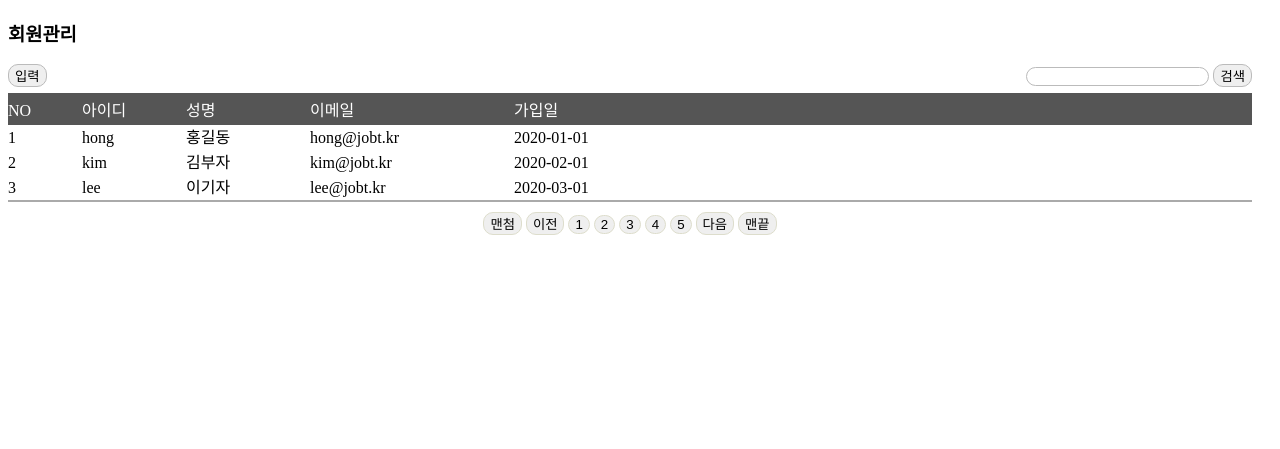
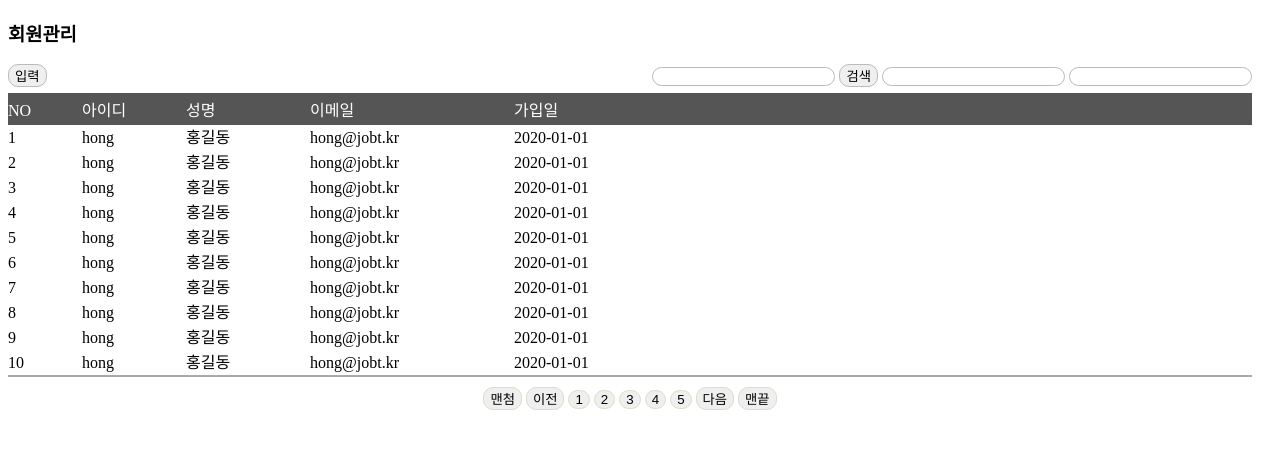
Before and after one commit to park-wyan-gi/kh-web-2020, a Java web app: page /member/select.jsp in a window 1280 px wide. Shown: the top 449 px of the page. Run offline with Tomcat 11, a stand-in JSP engine, Linux system fonts and the light colour scheme.

Commit message:
12/21(월)오전 작업

```diff
--- a/kh-web-2020/WebContent/css/member.css
+++ b/kh-web-2020/WebContent/css/member.css
@@ -85,7 +85,6 @@
 
 
 /* -------- update -----------------------*/
-
 #member .update>label{
 	display: inline-block;
 	width:90px;
@@ -96,3 +95,14 @@
 #member .update img{
 	margin-top:10px;
 }
+
+/* ----------- view ---------------------- */
+#member .view>label{
+	display: inline-block;
+	width:90px;
+	text-align: right;
+	line-height: 24px;
+}
+#member .view img{
+	margin-top:10px;
+}
--- a/kh-web-2020/WebContent/member/select.jsp
+++ b/kh-web-2020/WebContent/member/select.jsp
@@ -1,11 +1,13 @@
 <%@ page language="java" contentType="text/html; charset=UTF-8"
     pageEncoding="UTF-8"%>
+<%@taglib prefix="c" uri="http://java.sun.com/jstl/core_rt" %>
 <!DOCTYPE html>
 <html>
 <head>
 <meta charset="UTF-8">
 <title>회원관리조회(select)</title>
 <link rel='stylesheet' type='text/css' href='./css/member.css'>
+<script src='./js/member.js'></script>
 </head>
 <body>
 <div id='member'>
@@ -13,8 +15,10 @@
 	<form name='frm_member' method='post' id='frm_member'>
 		<input type='button' value='입력' id='btnInsert' />
 		<div>
-			<input type='text' name='findStr' class='findStr'>
+			<input type='text' name='findStr' class='findStr' value='${param.findStr }'>
 			<input type='button' value='검색' id='btnFind'/>
+			<input type='text' name='nowPage' value='${param.nowPage }'/>
+			<input type='text' name='mid' />
 		</div>
 	</form>
 	<div class='title'>
@@ -25,44 +29,33 @@
 		<span class='mdate'>가입일</span>
 	</div>
 	<div class='items'>
-		<div class='item'>
-			<span class='no'>1</span>
-			<span class='mid'>hong</span>
-			<span class='name'>홍길동</span>
-			<span class='email'>hong@jobt.kr</span>
-			<span class='mdate'>2020-01-01</span>
-		</div>
-		<div class='item'>
-			<span class='no'>2</span>
-			<span class='mid'>kim</span>
-			<span class='name'>김부자</span>
-			<span class='email'>kim@jobt.kr</span>
-			<span class='mdate'>2020-02-01</span>
-		</div>
-		<div class='item'>
-			<span class='no'>3</span>
-			<span class='mid'>lee</span>
-			<span class='name'>이기자</span>
-			<span class='email'>lee@jobt.kr</span>
-			<span class='mdate'>2020-03-01</span>
-		</div>
+		<c:forEach var='vo' begin='1' end='10'>
+			<div class='item' onclick="view('${vo}')">
+				<span class='no'>${vo }</span>
+				<span class='mid'>hong</span>
+				<span class='name'>홍길동</span>
+				<span class='email'>hong@jobt.kr</span>
+				<span class='mdate'>2020-01-01</span>
+			</div>
+		</c:forEach>
 	</div>
 
 	<div class='paging'>
-		<input type='button' value='맨첨' id='btnFirst' />
-		<input type='button' value='이전' id='btnPrev' />
+		<input type='button' value='맨첨' id='btnFirst' onclick='goPage(1)'/>
+		<input type='button' value='이전' id='btnPrev' onclick='goPage()'/>
 
-		<input type='button' value='1'  />
-		<input type='button' value='2'  />
-		<input type='button' value='3'  />
-		<input type='button' value='4'  />
-		<input type='button' value='5'  />
+		<c:forEach var="i" begin='1' end='5'>
+			<input type='button' value='${i }'
+				"${(param.nowPage==i)? 'disabled' : '' }"
+				onclick='goPage(${i})' />
+		</c:forEach>
 
-		<input type='button' value='다음' id='btnNext' />
-		<input type='button' value='맨끝' id='btnLast' />
+		<input type='button' value='다음' id='btnNext' onclick='goPage()'/>
+		<input type='button' value='맨끝' id='btnLast' onclick='goPage()'/>
 
 	</div>
 
 </div>
+<script>member()</script>
 </body>
 </html>
--- a/kh-web-2020/WebContent/member/update.jsp
+++ b/kh-web-2020/WebContent/member/update.jsp
@@ -12,10 +12,10 @@
 	<h2>회원관리</h2>
 	<form name='frm_member' method='post' class='update'>
 		<label>아이디</label>
-		<input type='text' name='mid' size='10' required/><br/>
+		<input type='text' name='mid' size='10' readOnly required/><br/>
 
 		<label>성명</label>
-		<input type='text' name='name' size='12'  required/><br/>
+		<input type='text' name='name' size='12'  reddquired/><br/>
 
 
 		<label>이메일</label>
--- a/kh-web-2020/src/bean/MemberDao.java
+++ b/kh-web-2020/src/bean/MemberDao.java
@@ -10,7 +10,7 @@ public class MemberDao {
 	ResultSet rs; // select문의 실행결과
 
 	public MemberDao() {
-		conn = new Application("jobtc", "jobtc").getConn();
+		conn = new Application().getConn();
 	}
 
 	public boolean login(String mid, String pwd) {
--- a/kh-web-2020/src/gb/GuestBookDao.java
+++ b/kh-web-2020/src/gb/GuestBookDao.java
@@ -15,7 +15,7 @@ public class GuestBookDao {
 	ResultSet rs;
 
 	public GuestBookDao() {
-		conn = new Application("jobtc", "jobtc").getConn();
+		conn = new Application().getConn();
 	}
 
 	public List<GuestBookVo> select(String findStr){
```
Also changed, not shown: kh-web-2020/WebContent/js/member.js (+53 -1 lines), kh-web-2020/WebContent/member/insert.jsp (+7 -0 lines), kh-web-2020/WebContent/member/view.jsp (+10 -8 lines), 4 other files.
